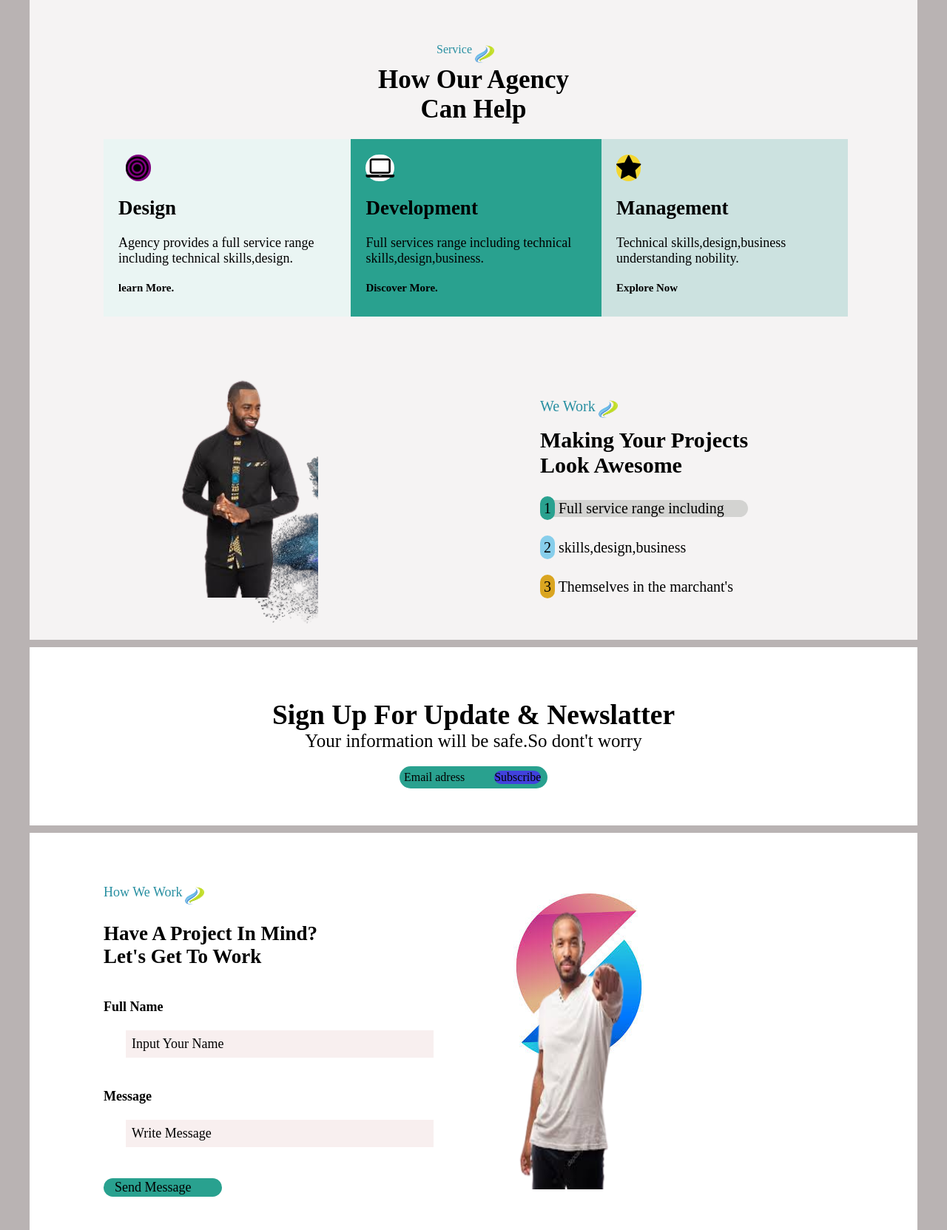
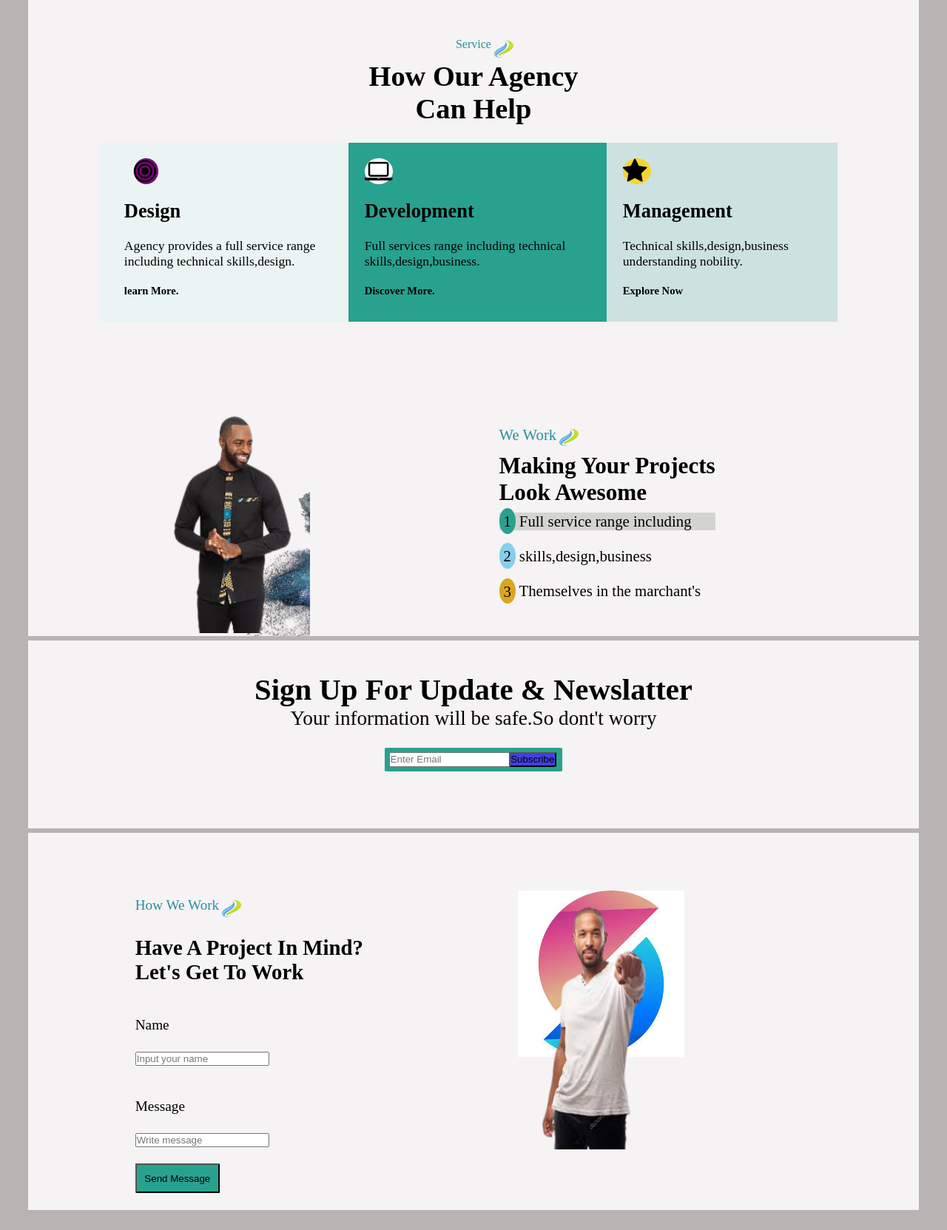
Before and after one commit to fardosa-ibrahim/DigittalProduct, a plain HTML site: page index.html in a window 1280 px wide. Shown: the part 688-2351 px from the top of the page at 74% size. After the commit the page ends 2324 px from the top, so only its background shows below. Drawn offline with Linux system fonts and the light colour scheme.

Commit message:
change of using px

```diff
--- a/index.css
+++ b/index.css
@@ -10,188 +10,191 @@ span{
 }
 .All{
     background-color: rgb(245, 243, 243);
-    margin-top: -40px;
-    margin-left: 40px;
-    margin-right: 40px;
+    margin-top: -4%;
+    margin-left: 3%;
+    margin-right: 3%;
 }
 .section1{
     display: flex;
     list-style: none;
-    margin-top: 80px;
+    margin-top: 7%;
 
 }
 .logo{
-    margin-left: 100px;
-    margin-top: 40px;
+    margin-left: 8%;
+    margin-top: 3%;
     display: flex;
 }
 .list{
-    margin-left: 150px;
-    margin-top: 40px;
+    margin-left: 10%;
+    margin-top: 3%;
    color: rgb(63, 104, 150);
 }
 .list li{
     display: inline;
     list-style: none;
-    padding: 40px;
+    padding: 45px;
 }
 .b1{
-    margin-left:90px;
-    margin-top:40px ;
+    margin-left:7%;
+    margin-top:3%;
 }
 button{
     background-color: blueviolet;
-    padding: 5px;
-    border-radius: 50px;
+    padding: 1%;
+    border-radius: 40%;
 }
 .first{
-    margin-left: 100px;
-    margin-top: 50px;
+    margin-left: 8%;
+    margin-top: 3%;
     display: flex;
 }
 .first p{
-    padding: 7px;
+    padding: 1%;
 }
 .pp{
     background-color: yellow;
-    border-radius: 50px;
+    border-radius: 50%;
 }
 .pp2{
     background-color:rgb(40, 143, 161);
-    border-radius: 50px;
+    border-radius: 50%;
     margin-left: 20px;
 }
 .make{
-    font-size: 25px;
-    margin-left: 100px;
-    margin-top: 20px;
+    font-size: 180%;
+    margin-left: 8%;
+    margin-top: 2%;
 }
 .make2{
     color:rgb(40, 143, 161) ;
-    margin-left: 100px;
-    margin-top: 20px;
+    margin-left: 8%;
+    margin-top: 2%;
 }
 .make3{
-    margin-left:100px ;
+    margin-left:8% ;
     display: flex;
-    margin-top: 20px;
+    margin-top: 2%;
 }
 .contact{
-    margin-left: 100px;
-    margin-right: 1010px;
+    margin-left: 8%;
+    margin-right: 84%;
     background-color: rgb(40, 143, 161);
-    padding: 7px;
-    border-radius: 20px;
-    margin-top: 30px;
+    padding: 0.5%;
+    border-radius: 5%;
+    margin-top: 3%;
 
 }
 .logoo{
     display: flex;
     background-color: rgb(216, 219, 221);
-    margin-left: 240px;
-    margin-right: 840px;
-   margin-top: -35px;
-   margin-bottom: -30px;
-   border-radius: 50px;
+    margin-left: 20%;
+    margin-right: 70%;
+   margin-top: -2.7%;
+   margin-bottom: -2%;
+   border-radius: 20%;
 }
 .splash{
-    margin-left: 550px;
-    margin-top: -250px;
+    margin-left: 45%;
+    margin-top: -25%;
     background: no-repeat;
     background-image: url(splash-removebg-preview.png);
 }
 .num{
     display: flex;
-    margin-top: 20px;
+    margin-top: 3%;
 }
 .num1{
-margin-left: 120px;
+margin-left: 10%;
+background-color: rgb(245, 231, 214);
 }
 .num2{
-  margin-left: 240px;
+  margin-left: 20%;
+  background-color: rgb(245, 231, 214);
 }
 .num3{
-    margin-left: 240px;
+    margin-left: 18%;
+    background-color:rgb(245, 231, 214);
 
 }
 .tags{
     display: flex;
-    margin-top: 50px;
+    margin-top: 4%;
 }
 .tag1{
- margin-left: 90px;
+ margin-left: 7%;
 }
 .tag2{
- margin-left: 200px;
+ margin-left: 15%;
 }
 .tag3{
-margin-left: 200px;
+margin-left: 15%;
 }
 .tag4{
- margin-left: 200px;
+ margin-left: 15%;
 }
 .this{
-    font-size: 35px;
+    font-size: 240%;
 }
 .services{
     text-align: center;
-    margin-top: 70px;
+    margin-top: 7%;
 }
 .ser{
     display: flex;
-    margin-left: 550px;
+    margin-left: 48%;
 }
 .sav{
     display: flex;
-    margin-left: 100px;
-    margin-top: 20px;
-    font-size: 18px;
+    margin-left: 8%;
+    margin-top: 2%;
+    font-size: 110%;
 
 }
 .eye{
     background-color: purple;
-    border-radius: 100px;
-    margin-right: 220px;
-    margin-left: 10px;
+    border-radius: 50%;
+    margin-right: 82%;
+    margin-left: 5%;
 
 }
 .laptop{
     background-color: white;
-    border-radius: 100px;
-    margin-right: 250px;
+    border-radius: 50%;
+    margin-right: 86%;
 
 }
 .star{
     background-color: rgb(243, 214, 49);
-    border-radius: 100px;
-    margin-right: 200px;
+    border-radius: 50%;
+    margin-right: 83%;
 
 }
 .service1{
     background-color:rgb(234, 245, 243) ;
-    padding-left: 20px;
-    padding-right: 50px;
-    padding-bottom: 30px;
+    padding-left: 3%;
+    padding-right: 4%;
+    padding-bottom: 3%;
 }
 .service2{
 margin-left: 0;
 background-color:rgb(41, 161, 143);
-padding-left: 20px;
-padding-right: 30px;
-padding-bottom: 30px;
+padding-left: 2%;
+padding-right: 5%;
+padding-bottom: 3%;
 }
 .service3{
 margin-left: 0;
 background-color: rgb(204, 226, 224);
-padding-left: 20px;
-padding-right: 80px;
-padding-bottom: 30px;
+padding-left: 2%;
+padding-right: 6%;
+padding-bottom: 3%;
 
 }
 .awesome{
     display: flex;
-    margin-left: 190px;
-    margin-top: 80px;
+    margin-left: 15%;
+    margin-top: 10%;
 }
 .second{
     background: no-repeat;
@@ -201,55 +204,55 @@ padding-bottom: 30px;
     color:rgb(41, 161, 143) ;
 }
 .some{
-    margin-left: 300px;
-    font-size: 20px;
-    margin-top: 30px;
+    margin-left: 25%;
+    font-size: 130%;
+    margin-top: 2%;
 }
 .we{
     display: flex;
 }
 .samee{
-    margin-top: 10px;
+    margin-top: 2%;
 }
 .paragraph{
-    margin-top: 30px;
-    margin-bottom: 60px;
+    margin-top: 3%;
+    margin-bottom: 6%;
 }
 .p1{
     background-color: rgb(211, 211, 209);
-    border-radius: 50px;
+    border-radius: 2%;
 }
 .p2{
-    margin-top: 30px;
+    margin-top: 8%;
 }
 .p3{
-    margin-top: 30px;
+    margin-top: 8%;
 }
 .p1 span{
     background-color: rgb(41, 161, 143);
     color: black;
-    border-radius:500px;
-    padding: 5px;
+    border-radius:50%;
+    padding: 2%;
 }
 .p2 span{
    background-color: skyblue;
    color: black;
-   border-radius: 100px;
-padding: 5px;
+   border-radius: 50%;
+   padding: 2%;
 }
 .p3 span{
      background-color: goldenrod;
      color: black;
-     border-radius: 100px;
-     padding: 5px;
+     border-radius: 50%;
+     padding: 2%;
 }
 .section2{
-    background-color: white;
-    margin-top: 10px;
-    margin-left: 40px;
-    margin-right: 40px;
-    padding-top: 50px;
-    padding-bottom: 50px;
+    background-color: rgb(245, 243, 243);
+    margin-top: 0.5%;
+    margin-left: 3%;
+    margin-right: 3%;
+    padding-top: 0.5%;
+    padding-bottom: 6%;
 
 
 }
@@ -261,65 +264,66 @@ padding: 5px;
 
 
 .tion{
-    font-size: 22px;
+    font-size: 5%;
 }
 .up2 h1{
-    font-size: 100px;
+    font-size: 6%;
 }
 .tion2{
-    margin-top: 20px;
-    font-size: 25px;
+    margin-top: 3%;
+    font-size: 170%;
 }
 .tion3{
     display: flex;
-    margin-left: 500px;
-    margin-top: 20px;
+    margin-left: 40%;
+    margin-top: 2%;
     background-color:rgb(41, 161, 143) ;
-    margin-right: 500px;
-    padding-left: 10px;
-    border-radius: 20px;
-    padding: 6px;
+    margin-right: 40%;
+    padding-left: 1%;
+    border-radius: 2%;
+    padding: 0.5%;
 }
 .tion5{
-    margin-left: 40px;
+    margin-left: 60%;
     background-color:rgb(65, 65, 221);
-    border-radius: 20px;
+    border-radius: 7%;
+}
+.bt{
+    margin-left: -25%;
 }
 .section3{
-    background-color: white;
-    margin-top: 10px;
-    margin-left: 40px;
-    margin-right: 40px;
-    padding-top: 50px;
-    padding-bottom: 50px;
-    font-size: 18px;
+    background-color:rgb(245, 243, 243);
+    margin-top: 0.5%;
+    margin-left: 3%;
+    margin-right: 3%;
+    padding-top: 4%;
+    padding-bottom: 6%;
+    font-size: 120%;
 }
 .rej{
-    margin-left: 100px;
-    margin-top: 20px;
-    margin-bottom: 40px;
+    margin-left: 12%;
+    margin-top: 3%;
+    margin-bottom: 4%;
 }
 .how{
     display: flex;
 }
 .space{
-    margin-left: 30px;
+    margin-left: 1%;
     background-color:rgb(248, 239, 239) ;
-    padding-left: 20px;
-    width: 400px;
-    padding: 8px;
+    padding-left: 0.5%;
+    width: 30%;
+    padding: 1%;
 }
 .last{
-    margin-left: 630px;
-    margin-top: -450px;
+    margin-left: 55%;
+    margin-top: -38%;
     background: no-repeat;
     background-image: url(circle.jpeg);
 }
-.message{
+
+.sent{
+
     background-color: rgb(41, 161, 143);
-    padding-left: 15px;
-    margin-right: 940px;
-    border-radius: 20px;
-    padding-top: 2px;
-    padding-bottom: 2px;
+    border-radius: 2%;
 }
--- a/index.html
+++ b/index.html
@@ -158,16 +158,15 @@
                     <p>Your information will be safe.So dont't worry</p>
                 </div>
                 </div>
+                <form action="">
                     <div class="tion3">
-                    <div class="tion4">
-                        <p>Email adress</p>
-                    </div>
-                    <div class="tion5">
-                        <p>Subscribe</p>
-                    </div>
-
+                    <input type="text" placeholder="Enter Email" name="email" id="email" required>
+                    <div class="bt">
+                    <button class="tion5">Subscribe</button>
                     </div>
                     </div>
+                </form>
+
     </section>
     <section class="section3">
         <div class="rej">
@@ -179,22 +178,25 @@
         <h1>Have A Project In Mind? <br>Let's Get To Work </h1>
         <br>
         <br>
-        <h4>Full Name</h3>
+       <form action="">
+           <p>Name</p>
            <br>
-        <p class="space"> Input Your Name</p>
+           <input type="text" placeholder="Input your name"  >
+
            <br>
            <br>
-        <h4>Message</h3>
            <br>
-        <p class="space"> Write Message</p>
+           <p>Message</p>
            <br>
+           <input type="text" placeholder="Write message">
+       </form>
        <br>
-         <div class="message">
-        <p>Send Message</p>
-        </div>
+          <button class="sent">
+              Send Message
+          </button>
         </div>
         <div class="last">
-            <img src="pointing-removebg-preview.png" alt="" width="200px" height="400px">
+            <img src="pointing-removebg-preview.png" alt="" width="200px" height=350px">
         </div>
     </section>
 </body>
```
Lines whose indentation alone changed are shown as unchanged.
